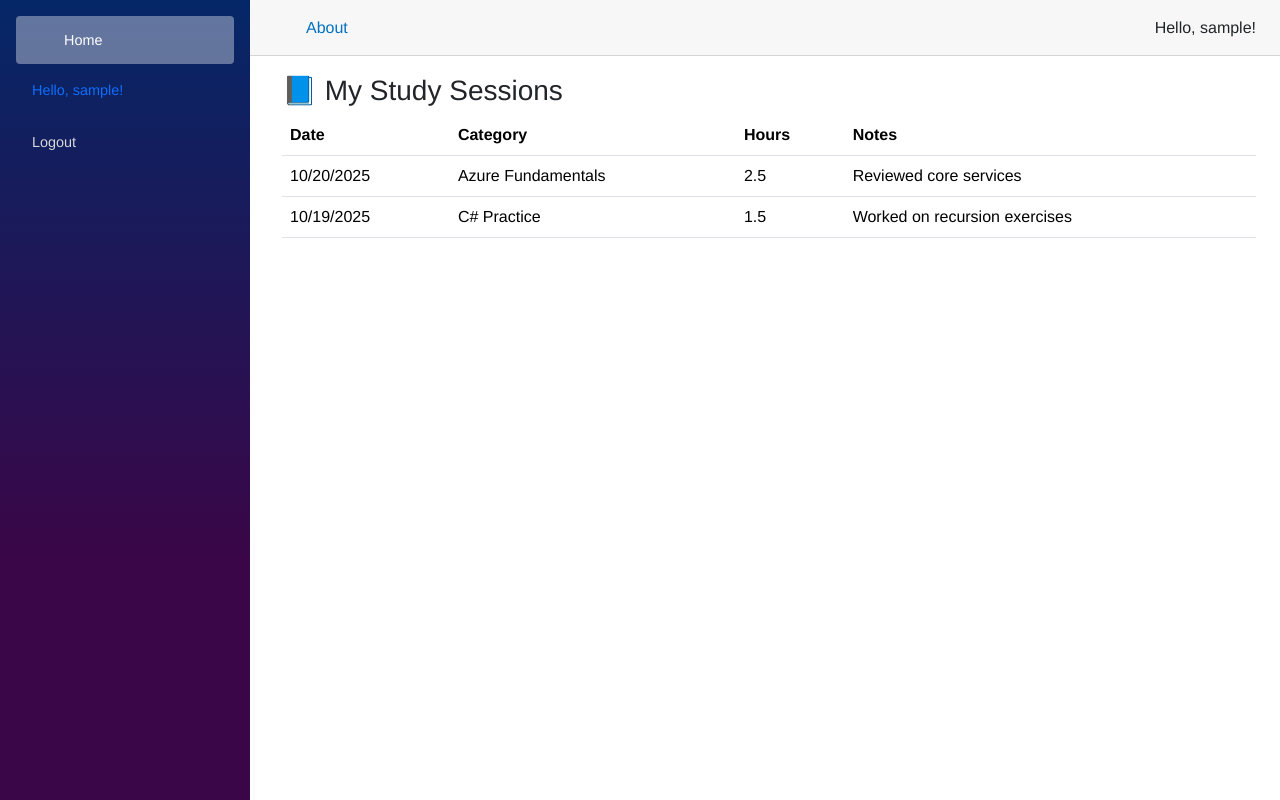
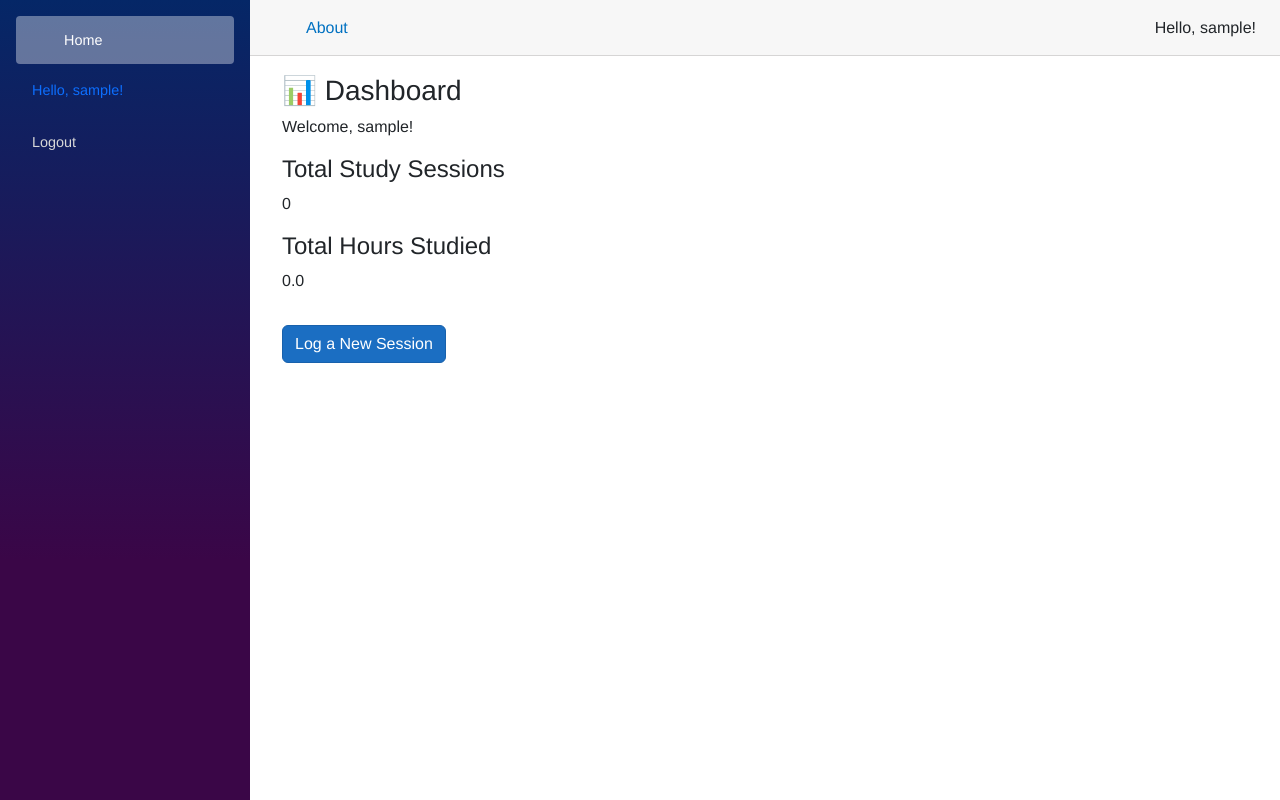
Before and after one commit to LanreAdetola/study-tracker, an ASP.NET Core app: page / in a window 1280 px wide. Run offline with ASP.NET Core 8, Linux system fonts and the light colour scheme; the visitor is signed in with stand-in values (Sample User, id 1); data that the repository does not hold is empty; style sheets or scripts are compiled from the project's sources.

Commit message:
Fix Phase 3: Correct namespace consistency, update service methods, clean up components

```diff
--- /dev/null
+++ b/client/Components/SessionForm.razor
@@ -0,0 +1,53 @@
+@using client.Models
+@using client.Services
+@inject StudySessionService SessionService
+
+<div class="card mb-4">
+    <div class="card-body">
+        <h5 class="card-title">Add New Study Session</h5>
+        <EditForm Model="newSession" OnValidSubmit="HandleSubmit">
+            <DataAnnotationsValidator />
+            <ValidationSummary />
+
+            <div class="mb-3">
+                <label class="form-label">Category</label>
+                <InputText class="form-control" @bind-Value="newSession.Category" />
+            </div>
+
+            <div class="mb-3">
+                <label class="form-label">Hours</label>
+                <InputNumber class="form-control" @bind-Value="newSession.Hours" />
+            </div>
+
+            <div class="mb-3">
+                <label class="form-label">Date</label>
+                <InputDate class="form-control" @bind-Value="newSession.Date" />
+            </div>
+
+            <div class="mb-3">
+                <label class="form-label">Notes (optional)</label>
+                <InputTextArea class="form-control" @bind-Value="newSession.Notes" rows="3" />
+            </div>
+
+            <button type="submit" class="btn btn-primary">Add Session</button>
+        </EditForm>
+    </div>
+</div>
+
+@code {
+    [Parameter]
+    public EventCallback OnSessionAdded { get; set; }
+
+    private StudySession newSession = new() { Date = DateTime.Today };
+
+    private async Task HandleSubmit()
+    {
+        var success = await SessionService.AddSessionAsync(newSession);
+
+        if (success)
+        {
+            newSession = new() { Date = DateTime.Today };
+            await OnSessionAdded.InvokeAsync();
+        }
+    }
+}
--- /dev/null
+++ b/client/Components/SessionTable.razor
@@ -0,0 +1,40 @@
+@using client.Models
+@using client.Services
+@inject StudySessionService SessionService
+
+<table class="table">
+    <thead>
+        <tr>
+            <th>Date</th>
+            <th>Category</th>
+            <th>Hours</th>
+            <th>Notes</th>
+            <th>Actions</th>
+        </tr>
+    </thead>
+    <tbody>
+        @foreach (var session in Sessions)
+        {
+            <tr>
+                <td>@session.Date.ToShortDateString()</td>
+                <td>@session.Category</td>
+                <td>@session.Hours</td>
+                <td>@session.Notes</td>
+                <td>
+                    <button class="btn btn-sm btn-warning" @onclick="() => EditSession(session)">Edit</button>
+                </td>
+            </tr>
+        }
+    </tbody>
+</table>
+
+@code {
+    [Parameter] public List<StudySession> Sessions { get; set; } = new();
+    [Parameter] public EventCallback OnSessionUpdated { get; set; }
+
+    private void EditSession(StudySession session)
+    {
+        // For now, simple alert. Later, can open SessionForm in edit mode
+        Console.WriteLine($"Editing session on {session.Date}");
+    }
+}
--- /dev/null
+++ b/client/Pages/Dashboard.razor
@@ -0,0 +1,57 @@
+@page "/"
+@inject StudySessionService SessionService
+@inject AuthenticationStateProvider AuthStateProvider
+@inject NavigationManager Navigation
+
+<AuthorizeView>
+    <Authorized>
+        <h3>📊 Dashboard</h3>
+
+        <p>Welcome, @userName!</p>
+
+        <div class="stats-cards">
+            <div class="stat-card">
+                <h4>Total Study Sessions</h4>
+                <p class="stat-value">@totalSessions</p>
+            </div>
+            <div class="stat-card">
+                <h4>Total Hours Studied</h4>
+                <p class="stat-value">@totalHours.ToString("F1")</p>
+            </div>
+        </div>
+
+        <button class="btn btn-primary mt-3" @onclick="GoToStudyLog">Log a New Session</button>
+    </Authorized>
+    <NotAuthorized>
+        <div class="alert alert-info">
+            <h4>Welcome to Study Tracker!</h4>
+            <p>Please log in to view your study sessions and track your progress.</p>
+        </div>
+    </NotAuthorized>
+</AuthorizeView>
+
+@code {
+    private string userName = "User";
+    private int totalSessions = 0;
+    private double totalHours = 0;
+
+    protected override async Task OnInitializedAsync()
+    {
+        var authState = await AuthStateProvider.GetAuthenticationStateAsync();
+        var user = authState.User;
+
+        if (user.Identity?.IsAuthenticated ?? false)
+        {
+            userName = user.Identity.Name ?? "User";
+
+            var sessions = await SessionService.GetUserSessionsAsync();
+            totalSessions = sessions.Count;
+            totalHours = sessions.Sum(s => s.Hours);
+        }
+    }
+
+    private void GoToStudyLog()
+    {
+        Navigation.NavigateTo("/study-log");
+    }
+}
--- a/client/Pages/Index.razor
+++ b/client/Pages/Index.razor
@@ -1,37 +1 @@
-@page "/"
-@using StudyTracker.Models
-@using StudyTracker.Services
-
-@code {
-    private List<StudySession> sessions = new();
-
-    protected override void OnInitialized()
-    {
-        var dataService = new DummyDataService();
-        sessions = dataService.GetSessions();
-    }
-}
-
-<h3>📘 My Study Sessions</h3>
-
-<table class="table">
-    <thead>
-        <tr>
-            <th>Date</th>
-            <th>Category</th>
-            <th>Hours</th>
-            <th>Notes</th>
-        </tr>
-    </thead>
-    <tbody>
-        @foreach (var s in sessions)
-        {
-            <tr>
-                <td>@s.Date.ToShortDateString()</td>
-                <td>@s.Category</td>
-                <td>@s.Hours</td>
-                <td>@s.Notes</td>
-            </tr>
-        }
-    </tbody>
-</table>
+@* This page is no longer used - Dashboard.razor now handles the home page *@
--- a/client/Program.cs
+++ b/client/Program.cs
@@ -17,4 +17,7 @@ builder.Services.AddAuthorizationCore();
 // Add Azure Static Web Apps authentication state provider
 builder.Services.AddScoped<AuthenticationStateProvider, AzureStaticWebAppsAuthenticationStateProvider>();
 
+builder.Services.AddScoped<StudySessionService>();
+
+
 await builder.Build().RunAsync();
--- a/client/_Imports.razor
+++ b/client/_Imports.razor
@@ -8,4 +8,7 @@
 @using Microsoft.JSInterop
 @using client
 @using client.Layout
+@using client.Models
+@using client.Services
+@using client.Components
 @using Microsoft.AspNetCore.Components.Authorization
```
Also changed, not shown: client/Models/StudySession.cs (+8 -5 lines), client/Pages/StudyLog.razor (added, +58 -0 lines), client/Services/DummyDataService.cs (deleted, +0 -16 lines), client/Services/StudySessionService.cs (added, +74 -0 lines), client/Pages/Analytics.razor (added).
